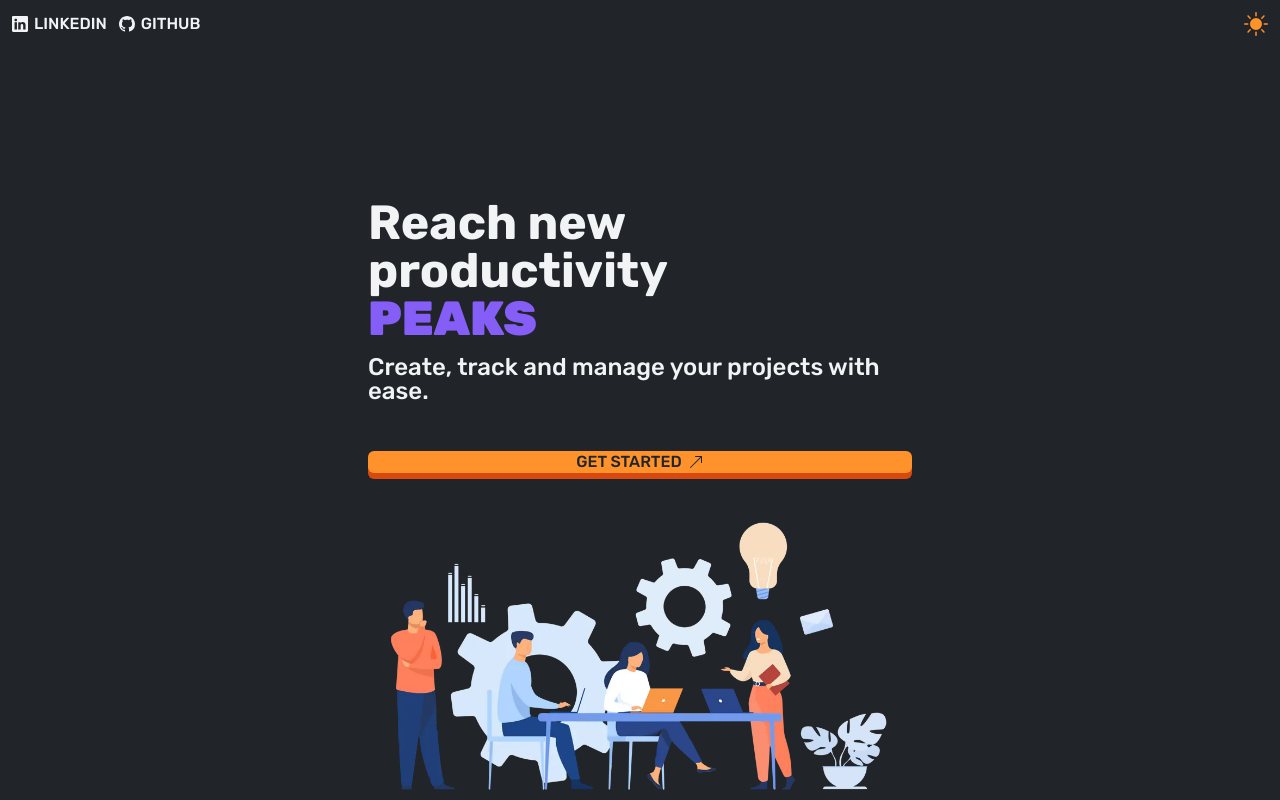
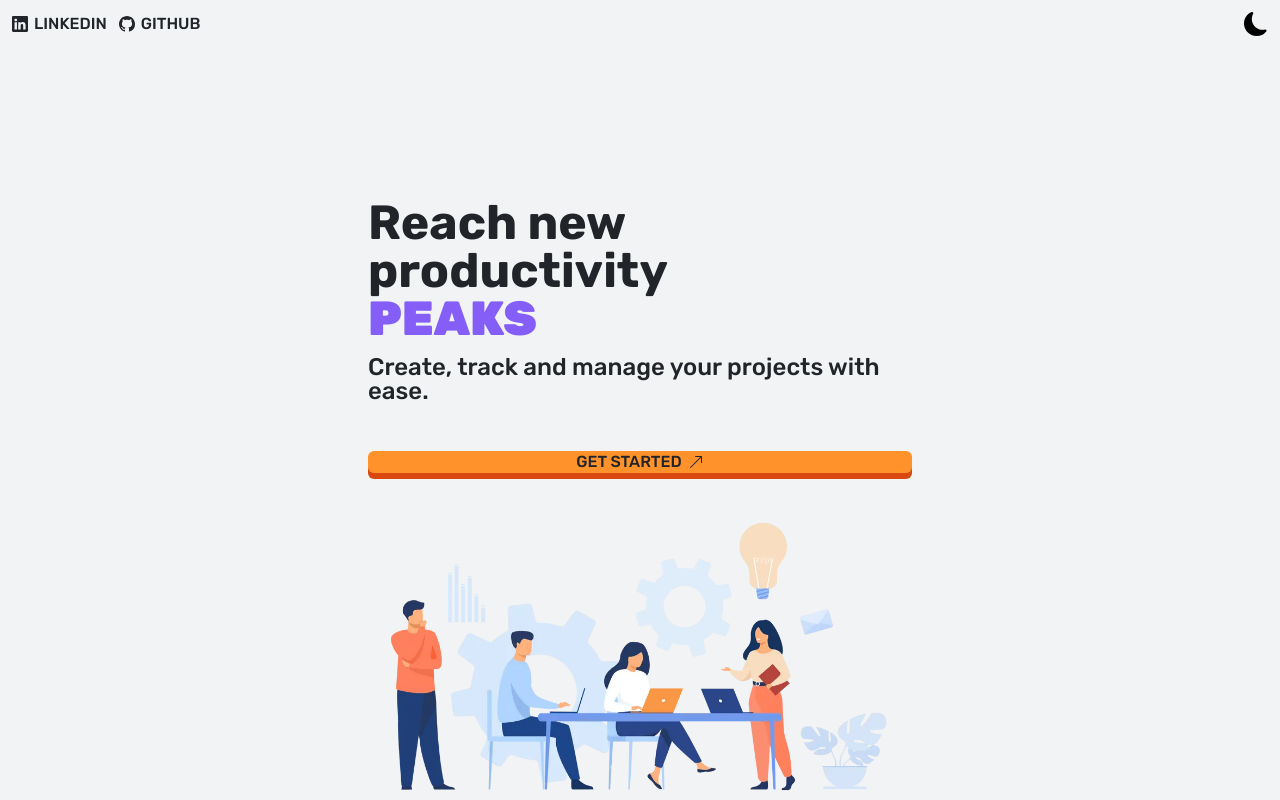
Before and after one commit to martynosa/project-tracker, a React (Create React App) app: page / in a window 1280 px wide. Shown: the top 800 px of the page. Built offline with nearby package versions, Linux system fonts and the light colour scheme.

Commit message:
added system theme pref

```diff
--- a/src/App.js
+++ b/src/App.js
@@ -11,16 +11,16 @@ import GuestGuard from './Guards/GuesGuard';
 import Profile from './Components/Profile/Profile';
 import Create from './Components/Create/Create';
 import Details from './Components/Details/Details';
-import { useEffect } from 'react';
+// import { useEffect } from 'react';
 
 function App() {
-  useEffect(() => {
-    const preferredTheme = window.matchMedia('(prefers-color-scheme: dark)')
-      ? 'dark'
-      : 'light';
+  // useEffect(() => {
+  //   const preferredTheme = window.matchMedia(
+  //     '(prefers-color-scheme: dark)'
+  //   ).matches;
 
-    console.log(preferredTheme);
-  }, []);
+  //   console.log(preferredTheme);
+  // }, []);
 
   return (
     <>
--- a/src/Contexts/ThemeContext.js
+++ b/src/Contexts/ThemeContext.js
@@ -8,7 +8,9 @@ const themeContext = createContext();
 export const ThemeProvider = ({ children }) => {
   const { user } = useAuth();
 
-  const [isDark, setIsDark] = useState(true);
+  const [isDark, setIsDark] = useState(
+    window.matchMedia('(prefers-color-scheme: dark)').matches
+  );
 
   const toggleOfflineTheme = () => setIsDark(!isDark);
 
```
